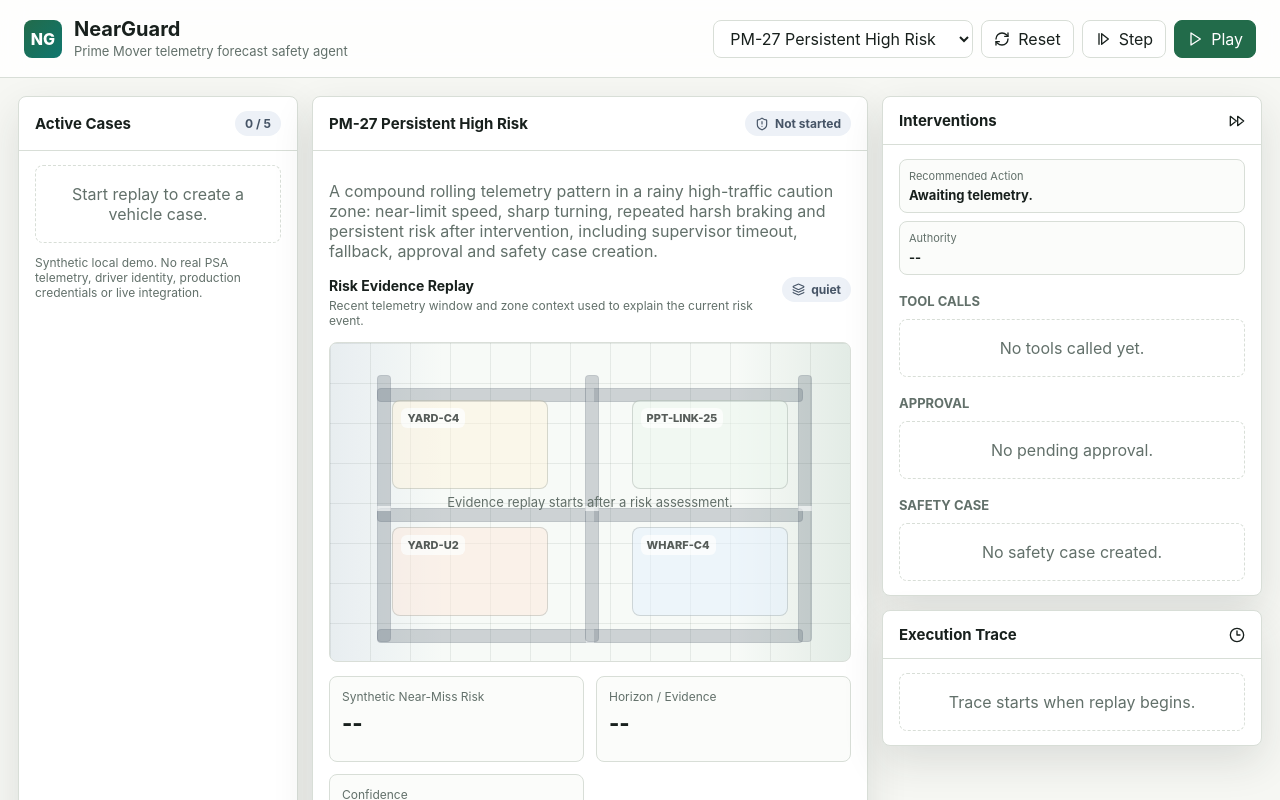
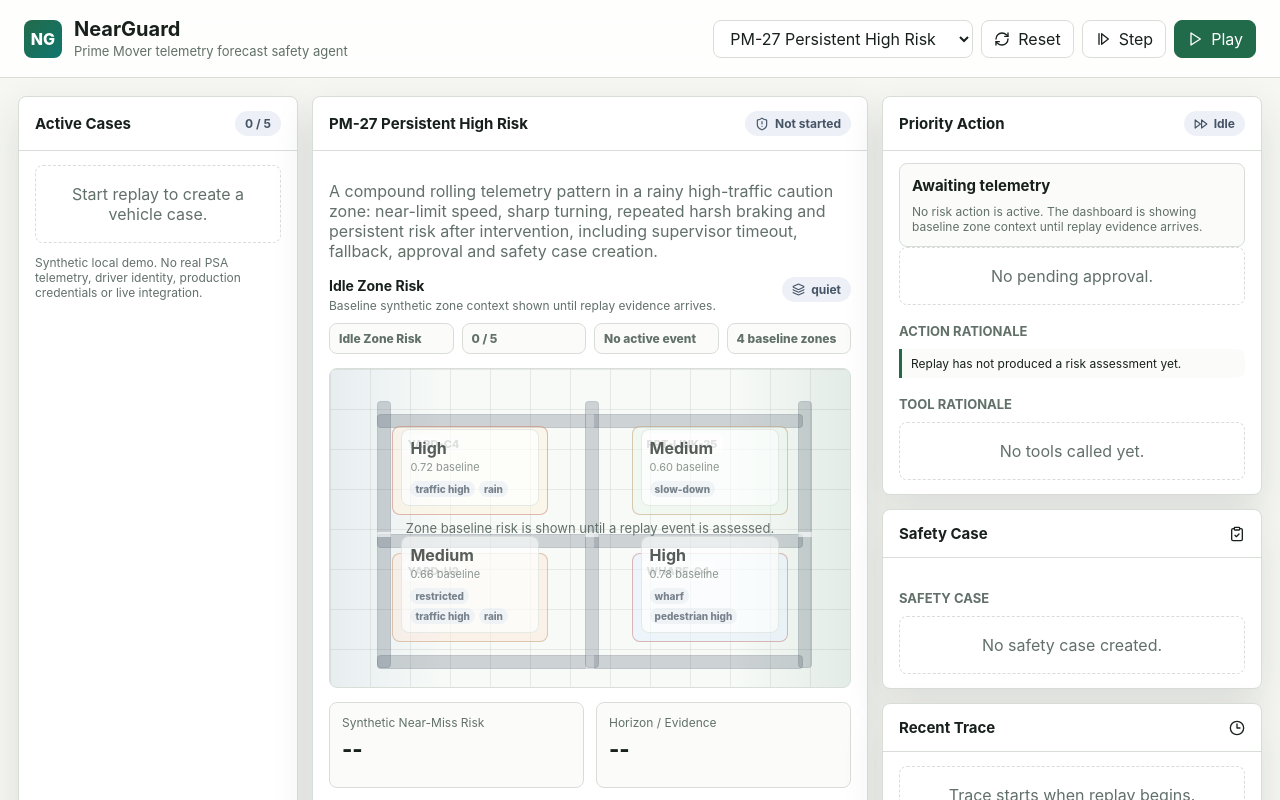
Before and after one commit to juneha1120/nearguard, a Next.js app: page / in a window 1280 px wide. Shown: the top 800 px of the page. Built offline with nearby package versions, Linux system fonts and the light colour scheme.

Commit message:
Prioritize dashboard action evidence

```diff
--- /dev/null
+++ b/app/api/zones/route.ts
@@ -0,0 +1,5 @@
+import { listZones } from "@/lib/data/repository";
+
+export async function GET() {
+  return Response.json({ zones: listZones() });
+}
--- a/app/globals.css
+++ b/app/globals.css
@@ -258,6 +258,24 @@ button:disabled {
   margin: 4px 0 0;
 }
 
+.replay-status-strip {
+  display: grid;
+  grid-template-columns: repeat(4, minmax(0, 1fr));
+  gap: 8px;
+  margin-top: 10px;
+}
+
+.replay-status-strip span {
+  border: 1px solid var(--line);
+  border-radius: 8px;
+  background: #fbfcfa;
+  padding: 7px 9px;
+  color: var(--muted);
+  font-size: 12px;
+  font-weight: 800;
+  overflow-wrap: anywhere;
+}
+
 .prime-map {
   position: relative;
   min-height: 320px;
@@ -383,6 +401,61 @@ button:disabled {
   box-shadow:
     inset 0 0 0 2px rgba(34, 107, 74, 0.18),
     0 10px 22px rgba(30, 45, 38, 0.12);
+}
+
+.map-zone.baseline-low {
+  border-color: rgba(34, 107, 74, 0.36);
+}
+
+.map-zone.baseline-medium {
+  border-color: rgba(165, 91, 18, 0.42);
+}
+
+.map-zone.baseline-high {
+  border-color: rgba(180, 35, 24, 0.42);
+}
+
+.zone-risk-overlay {
+  position: absolute;
+  left: 8px;
+  right: 8px;
+  bottom: 8px;
+  border: 1px solid rgba(216, 222, 215, 0.8);
+  border-radius: 8px;
+  background: rgba(255, 255, 255, 0.82);
+  padding: 8px;
+}
+
+.zone-risk-overlay strong,
+.zone-risk-overlay small {
+  display: block;
+}
+
+.zone-risk-overlay strong {
+  font-size: 16px;
+}
+
+.zone-risk-overlay small {
+  margin-top: 2px;
+  color: var(--muted);
+  font-size: 11px;
+}
+
+.zone-risk-overlay div {
+  display: flex;
+  flex-wrap: wrap;
+  gap: 4px;
+  margin-top: 7px;
+}
+
+.zone-risk-overlay em {
+  border-radius: 999px;
+  background: #edf1f7;
+  color: #465466;
+  padding: 2px 5px;
+  font-size: 10px;
+  font-style: normal;
+  font-weight: 800;
 }
 
 .map-zone.evidence-zone {
@@ -904,6 +977,54 @@ button:disabled {
   padding: 12px;
 }
 
+.priority-panel .panel-body {
+  padding-top: 12px;
+}
+
+.priority-action {
+  border: 1px solid var(--line);
+  border-radius: 8px;
+  background: #fbfcfa;
+  padding: 12px;
+}
+
+.priority-action strong {
+  display: block;
+  font-size: 15px;
+  line-height: 1.35;
+}
+
+.priority-action p {
+  margin: 8px 0 0;
+}
+
+.priority-approval {
+  margin-top: 10px;
+}
+
+.compact-empty {
+  padding: 12px;
+}
+
+.rationale-list {
+  list-style: none;
+  margin: 0;
+  padding: 0;
+}
+
+.rationale-list li {
+  border-left: 3px solid var(--green);
+  padding: 7px 9px;
+  margin-bottom: 7px;
+  border-radius: 0 8px 8px 0;
+  background: #fbfcfa;
+  font-size: 12px;
+}
+
+.rationale-tools li {
+  margin-bottom: 7px;
+}
+
 .approval-actions {
   display: flex;
   gap: 8px;
@@ -911,7 +1032,7 @@ button:disabled {
 }
 
 .trace-list {
-  max-height: 72vh;
+  max-height: 42vh;
   overflow: auto;
   padding-right: 4px;
 }
@@ -971,7 +1092,8 @@ button:disabled {
   }
 
   .grid-two,
-  .kv-grid {
+  .kv-grid,
+  .replay-status-strip {
     grid-template-columns: 1fr;
   }
 }
--- a/components/dashboard/nearguard-dashboard.tsx
+++ b/components/dashboard/nearguard-dashboard.tsx
@@ -16,7 +16,7 @@ import {
   StepForward
 } from "lucide-react";
 import { useEffect, useMemo, useRef, useState } from "react";
-import type { EventType, ReplayState, RiskBand, VehicleEvent } from "@/lib/types/domain";
+import type { ApprovalRequest, EventType, ReplayState, RiskAssessment, RiskBand, ToolCall, VehicleCase, VehicleEvent, ZoneContext } from "@/lib/types/domain";
 
 type ScenarioMetadata = {
   scenario_id: string;
@@ -36,6 +36,13 @@ type MapZoneView = {
     width: number;
     height: number;
   };
+};
+
+type ZoneRiskCard = {
+  zone: ZoneContext;
+  level: "Low" | "Medium" | "High";
+  className: "low" | "medium" | "high";
+  flags: string[];
 };
 
 const MAP_ZONES: MapZoneView[] = [
@@ -82,8 +89,69 @@ function eventKey(event: VehicleEvent) {
   return event.event_id;
 }
 
+function baselineZoneRiskLevel(score: number): ZoneRiskCard["level"] {
+  if (score < 0.45) return "Low";
+  if (score < 0.7) return "Medium";
+  return "High";
+}
+
+function zoneRiskClass(level: ZoneRiskCard["level"]): ZoneRiskCard["className"] {
+  if (level === "Low") return "low";
+  if (level === "Medium") return "medium";
+  return "high";
+}
+
+function zoneFlags(zone: ZoneContext) {
+  const flags: string[] = [];
+  if (zone.slow_down_zone_active) flags.push("slow-down");
+  if (zone.restriction_level === "restricted") flags.push("restricted");
+  if (zone.restriction_level === "wharf") flags.push("wharf");
+  if (zone.pedestrian_exposure === "high") flags.push("pedestrian high");
+  if (zone.traffic_level === "high") flags.push("traffic high");
+  if (zone.weather !== "clear") flags.push(zone.weather.replace("_", " "));
+  return flags;
+}
+
+function explainAction(
+  selectedCase: VehicleCase | null,
+  assessment: RiskAssessment | null,
+  pendingApproval: ApprovalRequest | null
+) {
+  if (!selectedCase || !assessment) {
+    return {
+      title: "Awaiting telemetry",
+      summary: "No risk action is active. The dashboard is showing baseline zone context until replay evidence arrives.",
+      rationale: ["Replay has not produced a risk assessment yet."],
+      statusClass: "neutral"
+    };
+  }
+
+  const leadReason = assessment.top_risk_reasons[0] ?? "Risk evidence crossed the policy threshold.";
+  const actionPrefix = pendingApproval ? "Approval required" : selectedCase.authority_class;
+  return {
+    title: selectedCase.recommended_action,
+    summary: `${actionPrefix}: ${leadReason}`,
+    rationale: [
+      `${assessment.risk_band} risk at ${assessment.safety_incident_risk_score.toFixed(2)} with ${assessment.confidence} confidence.`,
+      ...assessment.top_risk_reasons.slice(0, 3)
+    ],
+    statusClass: bandClass(assessment.risk_band)
+  };
+}
+
+function toolRationale(tool: ToolCall, assessment: RiskAssessment | null) {
+  const reason = assessment?.top_risk_reasons[0] ?? "Current policy response required operational follow-up.";
+  if (tool.tool_name === "notify_driver") return `Driver advisory was triggered by ${assessment?.risk_band ?? "elevated"} risk: ${reason}`;
+  if (tool.tool_name === "notify_supervisor") return `Supervisor notification was triggered because policy requires awareness for ${assessment?.risk_band ?? "high"} risk.`;
+  if (tool.tool_name === "fallback_notify_supervisor") return "Fallback notification was sent because the primary supervisor notification timed out.";
+  if (tool.tool_name === "request_human_approval") return "Human approval was requested because the policy does not allow stronger zone intervention automatically.";
+  if (tool.tool_name === "recommend_zone_advisory") return "Zone advisory was recorded after human approval.";
+  return `Tool was called as part of the ${assessment?.risk_band ?? "current"} policy response.`;
+}
+
 export function NearGuardDashboard() {
   const [scenarios, setScenarios] = useState<ScenarioMetadata[]>([]);
+  const [zones, setZones] = useState<ZoneContext[]>([]);
   const [scenarioId, setScenarioId] = useState("pm27-persistent-high-risk");
   const [state, setState] = useState<ReplayState | null>(null);
   const [isPlaying, setIsPlaying] = useState(false);
@@ -123,6 +191,9 @@ export function NearGuardDashboard() {
     fetch("/api/scenarios")
       .then((response) => response.json())
       .then((payload) => setScenarios(payload.scenarios));
+    fetch("/api/zones")
+      .then((response) => response.json())
+      .then((payload) => setZones(payload.zones));
     start(scenarioId);
     // eslint-disable-next-line react-hooks/exhaustive-deps
   }, []);
@@ -182,8 +253,26 @@ export function NearGuardDashboard() {
     if (latestAssessment?.uncertainty_reason) chips.push({ label: "low confidence context", tone: "critical" });
     return chips.length ? chips : [{ label: "context normal", tone: "low" }];
   }, [currentEvent, currentZone, latestAssessment?.uncertainty_reason]);
+  const zoneRiskCards = useMemo<ZoneRiskCard[]>(
+    () =>
+      zones.map((zone) => {
+        const level = baselineZoneRiskLevel(zone.zone_historical_risk);
+        return {
+          zone,
+          level,
+          className: zoneRiskClass(level),
+          flags: zoneFlags(zone)
+        };
+      }),
+    [zones]
+  );
+  const actionExplanation = useMemo(
+    () => explainAction(selectedCase, latestAssessment, state?.pendingApprovals.find((approval) => approval.status === "pending") ?? null),
+    [latestAssessment, selectedCase, state?.pendingApprovals]
+  );
   const pendingApproval = state?.pendingApprovals.find((approval) => approval.status === "pending") ?? null;
   const safetyCase = state?.safetyCases.at(-1) ?? null;
+  const recentTraceEvents = state?.traceEvents.slice(-5) ?? [];
   const progress = useMemo(() => {
     if (!state) return "0 / 0";
     return `${Math.min(state.currentEventIndex, state.selectedScenario.events.length)} / ${state.selectedScenario.events.length}`;
@@ -277,15 +366,23 @@ export function NearGuardDashboard() {
             <p className="muted">{state?.selectedScenario.description}</p>
             <div className="evidence-map-heading">
               <div>
-                <h3>Risk Evidence Replay</h3>
+                <h3>{currentEvent ? "Risk Evidence Replay" : "Idle Zone Risk"}</h3>
                 <p className="small muted">
-                  Recent telemetry window and zone context used to explain the current risk event.
+                  {currentEvent
+                    ? "Recent telemetry window and zone context used to explain the current risk event."
+                    : "Baseline synthetic zone context shown until replay evidence arrives."}
                 </p>
               </div>
               <span className="badge neutral">
                 <Layers size={13} />
                 {currentEvent ? `${evidenceEvents.length} evidence points` : "quiet"}
               </span>
+            </div>
+            <div className="replay-status-strip">
+              <span>{currentEvent ? "Risk Evidence Replay" : "Idle Zone Risk"}</span>
+              <span>{progress}</span>
+              <span>{currentEvent ? formatEventLabel(currentEvent.event_type) : "No active event"}</span>
+              <span>{currentEvent ? `${evidenceEvents.length} window points` : `${zoneRiskCards.length} baseline zones`}</span>
             </div>
             <div className={`prime-map evidence-replay ${currentEvent ? "live" : "waiting"}`} aria-label="Risk evidence replay map">
               <div className="map-grid" />
@@ -295,9 +392,11 @@ export function NearGuardDashboard() {
               <div className="map-route route-left" />
               <div className="map-route route-center" />
               <div className="map-route route-right" />
-              {MAP_ZONES.map((zone) => (
+              {MAP_ZONES.map((zone) => {
+                const zoneRisk = zoneRiskCards.find((item) => item.zone.zone_id === zone.zoneId);
+                return (
                   <div
-                  className={`map-zone ${zone.className} ${zone.zoneId === currentEvent?.zone_id ? "current evidence-zone" : ""}`}
+                    className={`map-zone ${zone.className} ${zoneRisk ? `baseline-${zoneRisk.className}` : ""} ${zone.zoneId === currentEvent?.zone_id ? "current evidence-zone" : ""}`}
                     key={zone.zoneId}
                     style={{
                       left: `${zone.bounds.x}%`,
@@ -307,8 +406,20 @@ export function NearGuardDashboard() {
                     }}
                   >
                     <span>{zone.name}</span>
+                    {!currentEvent && zoneRisk ? (
+                      <div className="zone-risk-overlay">
+                        <strong>{zoneRisk.level}</strong>
+                        <small>{zoneRisk.zone.zone_historical_risk.toFixed(2)} baseline</small>
+                        <div>
+                          {zoneRisk.flags.slice(0, 3).map((flag) => (
+                            <em key={flag}>{flag}</em>
+                          ))}
                         </div>
-              ))}
+                      </div>
+                    ) : null}
+                  </div>
+                );
+              })}
               {evidenceEvents.slice(0, -1).map((event, index) => {
                 const nextEvent = evidenceEvents[index + 1];
                 if (!event.position || !nextEvent?.position) return null;
@@ -388,7 +499,7 @@ export function NearGuardDashboard() {
                   </button>
                 </>
               ) : (
-                <div className="map-empty">Evidence replay starts after a risk assessment.</div>
+                <div className="map-empty">Zone baseline risk is shown until a replay event is assessed.</div>
               )}
               {currentEvent ? (
                 <div className="context-chip-row">
@@ -534,44 +645,22 @@ export function NearGuardDashboard() {
         </section>
 
         <aside className="right-column">
-          <section className="panel">
+          <section className="panel priority-panel">
             <div className="panel-header">
-              <h3>Interventions</h3>
-              <FastForward size={16} />
+              <h3>Priority Action</h3>
+              <span className={`badge ${actionExplanation.statusClass}`}>
+                <FastForward size={14} />
+                {pendingApproval ? "Approval" : selectedCase?.authority_class ?? "Idle"}
+              </span>
             </div>
             <div className="panel-body">
-              <div className="kv">
-                <span>Recommended Action</span>
-                <strong>{selectedCase?.recommended_action ?? "Awaiting telemetry."}</strong>
-              </div>
-              <div className="kv" style={{ marginTop: 8 }}>
-                <span>Authority</span>
-                <strong>{selectedCase?.authority_class ?? "--"}</strong>
+              <div className="priority-action">
+                <strong>{actionExplanation.title}</strong>
+                <p className="small muted">{actionExplanation.summary}</p>
               </div>
 
-              <h3 className="section-title">Tool Calls</h3>
-              {!state?.toolCalls.length ? (
-                <div className="empty">No tools called yet.</div>
-              ) : (
-                <ul className="tool-list">
-                  {state.toolCalls.map((tool) => (
-                    <li key={tool.tool_call_id}>
-                      <div className="tool-row">
-                        <strong>{tool.tool_name}</strong>
-                        <span className={`badge ${tool.status === "failed" ? "critical" : "low"}`}>
-                          {tool.status === "failed" ? <AlertTriangle size={13} /> : <CheckCircle2 size={13} />}
-                          {tool.status}
-                        </span>
-                      </div>
-                      <p className="small muted">{tool.error ?? tool.result}</p>
-                    </li>
-                  ))}
-                </ul>
-              )}
-
-              <h3 className="section-title">Approval</h3>
               {pendingApproval ? (
-                <div className="approval">
+                <div className="approval priority-approval">
                   <strong>{pendingApproval.requested_action}</strong>
                   <p className="small muted">{pendingApproval.rationale}</p>
                   <div className="approval-actions">
@@ -584,9 +673,45 @@ export function NearGuardDashboard() {
                   </div>
                 </div>
               ) : (
-                <div className="empty">No pending approval.</div>
+                <div className="empty compact-empty">No pending approval.</div>
               )}
 
+              <h3 className="section-title">Action Rationale</h3>
+              <ul className="rationale-list">
+                {actionExplanation.rationale.map((item) => (
+                  <li key={item}>{item}</li>
+                ))}
+              </ul>
+
+              <h3 className="section-title">Tool Rationale</h3>
+              {!state?.toolCalls.length ? (
+                <div className="empty compact-empty">No tools called yet.</div>
+              ) : (
+                <ul className="tool-list rationale-tools">
+                  {state.toolCalls.slice(-4).map((tool) => (
+                    <li key={tool.tool_call_id}>
+                      <div className="tool-row">
+                        <strong>{tool.tool_name}</strong>
+                        <span className={`badge ${tool.status === "failed" ? "critical" : "low"}`}>
+                          {tool.status === "failed" ? <AlertTriangle size={13} /> : <CheckCircle2 size={13} />}
+                          {tool.status}
+                        </span>
+                      </div>
+                      <p className="small">{toolRationale(tool, latestAssessment)}</p>
+                      <p className="small muted">{tool.error ? `Failure: ${tool.error}` : tool.result}</p>
+                    </li>
+                  ))}
+                </ul>
+              )}
+            </div>
+          </section>
+
+          <section className="panel" style={{ marginTop: 14 }}>
+            <div className="panel-header">
+              <h3>Safety Case</h3>
+              <ClipboardCheck size={16} />
+            </div>
+            <div className="panel-body">
               <h3 className="section-title">Safety Case</h3>
               {safetyCase ? (
                 <div className="approval">
@@ -602,7 +727,7 @@ export function NearGuardDashboard() {
 
           <section className="panel" style={{ marginTop: 14 }}>
             <div className="panel-header">
-              <h3>Execution Trace</h3>
+              <h3>Recent Trace</h3>
               <Clock3 size={16} />
             </div>
             <div className="panel-body">
@@ -610,7 +735,7 @@ export function NearGuardDashboard() {
                 <div className="empty">Trace starts when replay begins.</div>
               ) : (
                 <ul className="trace-list">
-                  {state.traceEvents.map((item) => (
+                  {recentTraceEvents.map((item) => (
                     <li className="trace-item" key={item.trace_id}>
                       <span className="trace-time">{timeLabel(item.timestamp)}</span>
                       <p className="trace-message">{item.message}</p>
--- a/lib/data/repository.ts
+++ b/lib/data/repository.ts
@@ -18,6 +18,10 @@ export function getZone(zoneId: string): ZoneContext | null {
   return zones.find((zone) => zone.zone_id === zoneId) ?? null;
 }
 
+export function listZones(): ZoneContext[] {
+  return zones;
+}
+
 export function getScenarioPrediction(scenarioId: string, eventId: string): ScenarioPrediction | null {
   return (
     scenarioPredictions.find(
```
Lines whose indentation alone changed are shown as unchanged.
